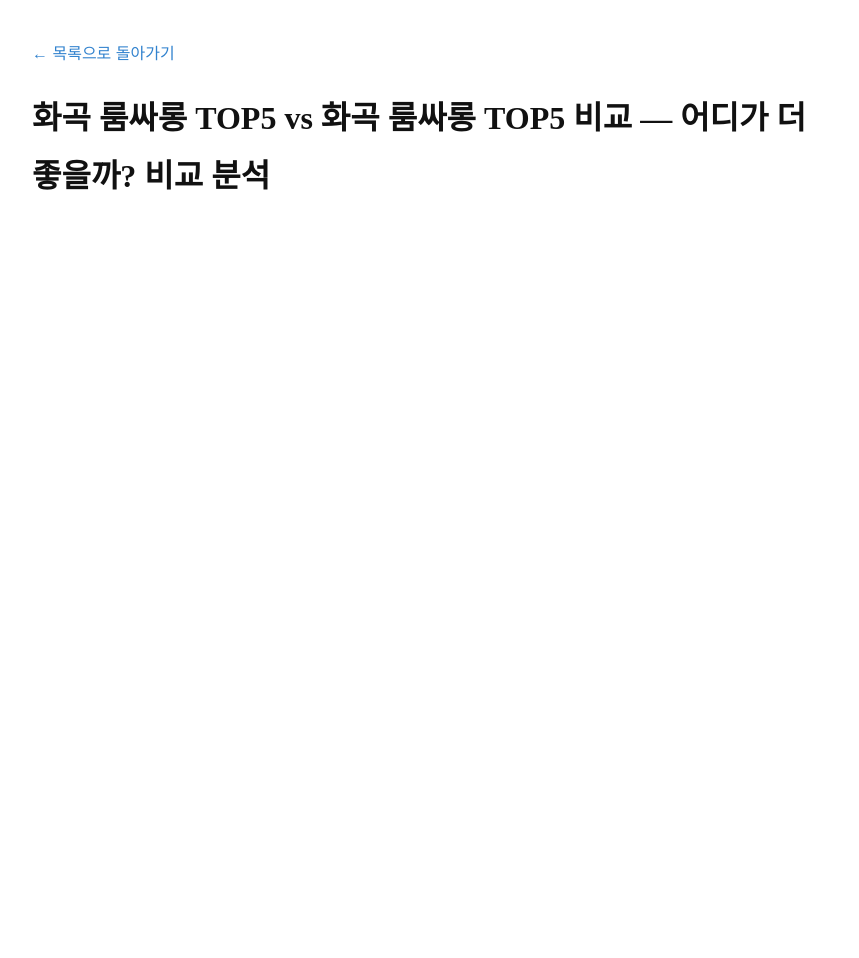
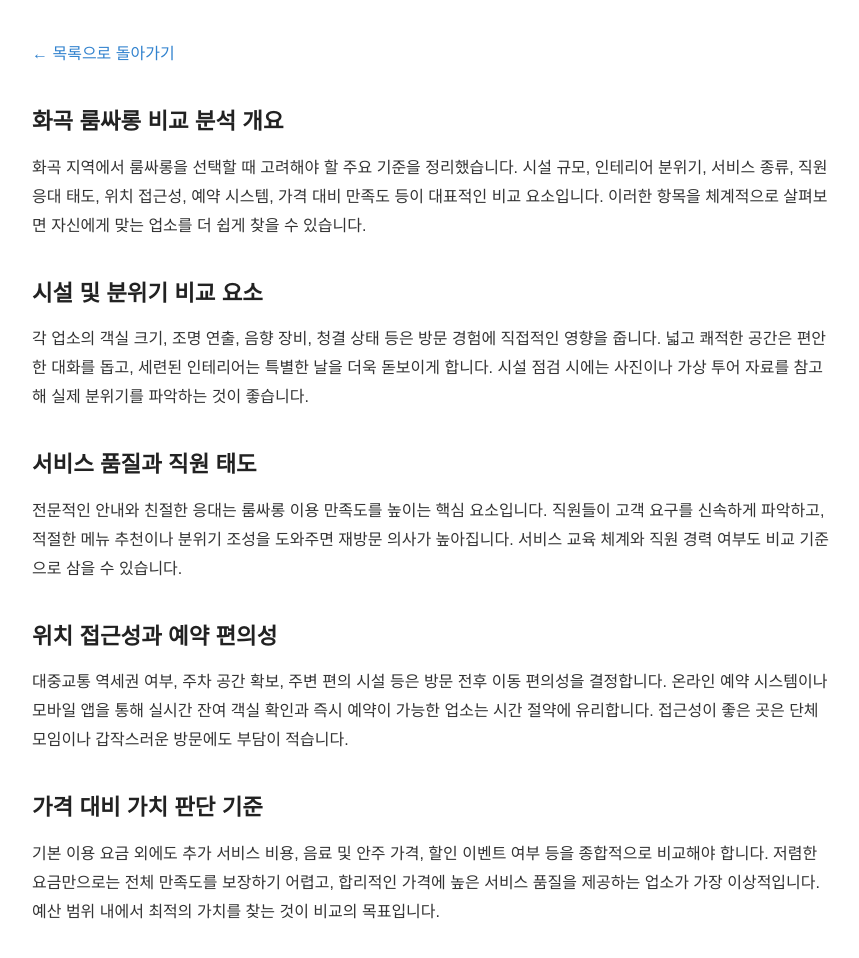
Before and after one commit to dydrkrtks7-cmd/bp-t3b04-hg-room-top5, a plain HTML site: page posts/compare-001-ebis1e.html in a window 1280 px wide. Shown: the whole page, without its empty margins (208-1067 px from the left). Before the commit the page ends 800 px from the top, so only its background shows below. Drawn offline with Linux system fonts and the light colour scheme.

Commit message:
fix: 프롬프트 유출·한자 조각·반복 파손 제거 (2 files)

```diff
--- a/posts/compare-001-ebis1e.html
+++ b/posts/compare-001-ebis1e.html
@@ -22,9 +22,20 @@
     <a href="../index.html">← 목록으로 돌아가기</a>
   </header>
   <main>
-    <h1>화곡 룸싸롱 TOP5 vs 화곡 룸싸롱 TOP5 비교 — 어디가 더 좋을까? 비교 분석</h1>
-    <article>
+<h2>화곡 룸싸롱 비교 분석 개요</h2>
+<p>화곡 지역에서 룸싸롱을 선택할 때 고려해야 할 주요 기준을 정리했습니다. 시설 규모, 인테리어 분위기, 서비스 종류, 직원 응대 태도, 위치 접근성, 예약 시스템, 가격 대비 만족도 등이 대표적인 비교 요소입니다. 이러한 항목을 체계적으로 살펴보면 자신에게 맞는 업소를 더 쉽게 찾을 수 있습니다.</p>
 
+<h2>시설 및 분위기 비교 요소</h2>
+<p>각 업소의 객실 크기, 조명 연출, 음향 장비, 청결 상태 등은 방문 경험에 직접적인 영향을 줍니다. 넓고 쾌적한 공간은 편안한 대화를 돕고, 세련된 인테리어는 특별한 날을 더욱 돋보이게 합니다. 시설 점검 시에는 사진이나 가상 투어 자료를 참고해 실제 분위기를 파악하는 것이 좋습니다.</p>
+
+<h2>서비스 품질과 직원 태도</h2>
+<p>전문적인 안내와 친절한 응대는 룸싸롱 이용 만족도를 높이는 핵심 요소입니다. 직원들이 고객 요구를 신속하게 파악하고, 적절한 메뉴 추천이나 분위기 조성을 도와주면 재방문 의사가 높아집니다. 서비스 교육 체계와 직원 경력 여부도 비교 기준으로 삼을 수 있습니다.</p>
+
+<h2>위치 접근성과 예약 편의성</h2>
+<p>대중교통 역세권 여부, 주차 공간 확보, 주변 편의 시설 등은 방문 전후 이동 편의성을 결정합니다. 온라인 예약 시스템이나 모바일 앱을 통해 실시간 잔여 객실 확인과 즉시 예약이 가능한 업소는 시간 절약에 유리합니다. 접근성이 좋은 곳은 단체 모임이나 갑작스러운 방문에도 부담이 적습니다.</p>
+
+<h2>가격 대비 가치 판단 기준</h2>
+<p>기본 이용 요금 외에도 추가 서비스 비용, 음료 및 안주 가격, 할인 이벤트 여부 등을 종합적으로 비교해야 합니다. 저렴한 요금만으로는 전체 만족도를 보장하기 어렵고, 합리적인 가격에 높은 서비스 품질을 제공하는 업소가 가장 이상적입니다. 예산 범위 내에서 최적의 가치를 찾는 것이 비교의 목표입니다.</p>
 </main>
 </body>
 </html>
```
Also changed, not shown: posts/checklist-002-ebis1e.html (+7 -6 lines).
